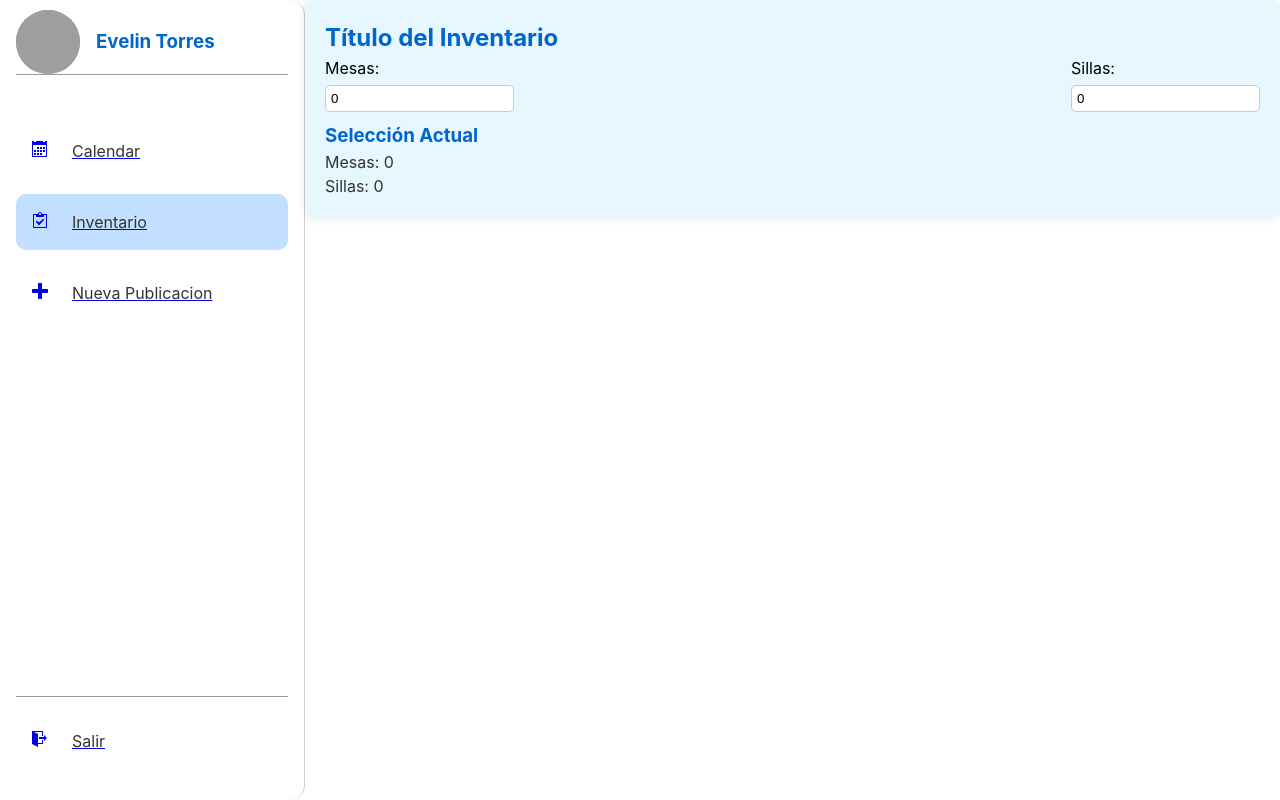
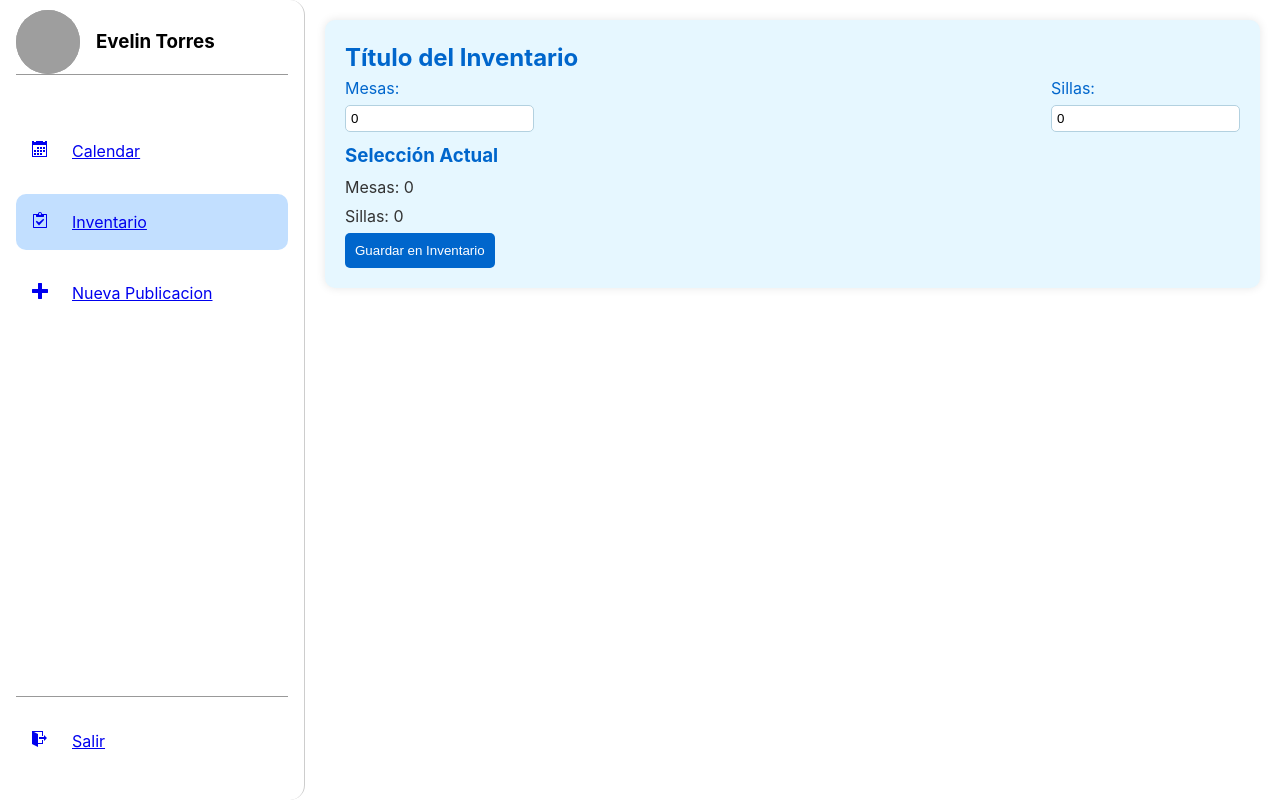
Before and after one commit to Usiel-03A7/eventoseve, a React (Vite) app: page /inventary in a window 1280 px wide. Built offline with nearby package versions, Linux system fonts and the light colour scheme; no server answers; the database is empty; grey boxes are pictures that could not be loaded.

Commit message:
almost finish the inventary

```diff
--- a/src/App.jsx
+++ b/src/App.jsx
@@ -6,9 +6,6 @@ import { db } from './firebase/config';
 import { useEffect, useState } from 'react';
 import { addDoc, collection, deleteDoc, doc, onSnapshot, setDoc } from 'firebase/firestore';
 import Inventary from './components/inventary';
-
-const COSTO_POR_SILLA = 5; // Costo por silla (ajusta según tus necesidades)
-const COSTO_POR_MESA = 10; // Costo por mesa (ajusta según tus necesidades)
 
 function Layout() {
   return (
--- a/src/components/inventary/index.jsx
+++ b/src/components/inventary/index.jsx
@@ -1,13 +1,45 @@
-import { useState } from 'react';
+import { useState, useEffect } from 'react';
 import style from './inventary.module.css';
+import { addDoc, collection, getDocs } from 'firebase/firestore';
+import { db } from '../../firebase/config';
+
 const InventarioComponent = () => {
-
     const [numMesas, setNumMesas] = useState(0);
     const [numSillas, setNumSillas] = useState(0);
+
+    useEffect(() => {
+        const obtenerInventario = async () => {
+            try {
+                const inventarioSnapshot = await getDocs(collection(db, 'inventario'));
+                if (!inventarioSnapshot.empty) {
+                    const inventarioData = inventarioSnapshot.docs[0].data();
+                    setNumMesas(inventarioData.mesas);
+                    setNumSillas(inventarioData.sillas);
+                }
+            } catch (error) {
+                console.error('Error al obtener el inventario:', error.message);
+            }
+        };
+
+        obtenerInventario();
+    }, []); // Se ejecutará solo una vez al montar el componente
+
+    const guardarInventario = async () => {
+        try {
+            const docRef = await addDoc(collection(db, 'inventario'), {
+                mesas: numMesas,
+                sillas: numSillas,
+            });
+
+            console.log('Documento agregado con ID:', docRef.id);
+        } catch (error) {
+            console.error('Error al agregar el documento:', error.message);
+        }
+    };
+
     return (
         <div className={style.container}>
             <h2>Título del Inventario</h2>
-
             <div style={{ display: 'flex', justifyContent: 'space-between' }}>
                 <div>
                     <label>Mesas:</label>
@@ -23,6 +55,7 @@ const InventarioComponent = () => {
                 <p>Mesas: {numMesas}</p>
                 <p>Sillas: {numSillas}</p>
             </div>
+            <button onClick={guardarInventario}>Guardar en Inventario</button>
         </div>
     );
 };
--- a/src/components/inventary/inventary.module.css
+++ b/src/components/inventary/inventary.module.css
@@ -5,28 +5,44 @@
   padding: 20px;
   border-radius: 10px;
   box-shadow: 0 0 10px rgba(0, 0, 0, 0.1);
+  margin: 20px; /* Añadido para dar espacio */
 }
 
-  label {
+.container label {
   display: block;
   margin-bottom: 5px;
+  color: #0066cc; /* Azul más oscuro */
 }
 
-  input {
+.container input {
   padding: 5px;
   margin-bottom: 10px;
   border: 1px solid #b3d1e0; /* Azul más oscuro */
   border-radius: 5px;
 }
 
-  h2 {
+.container h2 {
   color: #0066cc; /* Azul más oscuro */
 }
 
-  h3 {
+.container h3 {
   color: #0066cc; /* Azul más oscuro */
 }
 
-  p {
+.container p {
   color: #333; /* Texto más oscuro */
+  margin: 5px 0; /* Añadido para mejorar la presentación */
 }
+
+.container button {
+  padding: 10px;
+  background-color: #0066cc; /* Azul más oscuro */
+  color: #fff; /* Texto blanco */
+  border: none;
+  border-radius: 5px;
+  cursor: pointer;
+}
+
+.container button:hover {
+  background-color: #005bb5; /* Azul más oscuro al pasar el ratón */
+}
--- a/src/components/sidebar/Profile/Index.jsx
+++ b/src/components/sidebar/Profile/Index.jsx
@@ -3,7 +3,7 @@ import styles from './Profile.module.css'
 export const Profile = () => {
   return (
     <div className={styles.profile__container}>
-      <img className={styles.profile__img} src="https://scontent.fclq1-1.fna.fbcdn.net/v/t39.30808-6/312135917_645461550419141_2731109671351696524_n.jpg?_nc_cat=109&ccb=1-7&_nc_sid=5f2048&_nc_eui2=AeFEcDxua2uz5paFBv7MN-dUtedNmhR6Ez61502aFHoTPvZfpDNQ-rtnNZbezYfmCFqma8XOPUwFwel6i7EqH6LE&_nc_ohc=dsgWXJUZW2oAX_uHiN6&_nc_ht=scontent.fclq1-1.fna&cb_e2o_trans=t&oh=00_AfCNq653ZvhthkkNGnJPbbOJ3xNR75Q9evj3VlrVIgsblw&oe=6568A219" alt="Admin image" />
+      <img className={styles.profile__img} src="https://scontent.fclq1-1.fna.fbcdn.net/v/t39.30808-6/312135917_645461550419141_2731109671351696524_n.jpg?_nc_cat=109&ccb=1-7&_nc_sid=9c7eae&_nc_eui2=AeFEcDxua2uz5paFBv7MN-dUtedNmhR6Ez61502aFHoTPvZfpDNQ-rtnNZbezYfmCFqma8XOPUwFwel6i7EqH6LE&_nc_ohc=hYdtwp8aPzgAX_dUEMi&_nc_ht=scontent.fclq1-1.fna&cb_e2o_trans=t&oh=00_AfBtjqcm8q-pOApPEDF5tgP_616UlyAX-rCRepgKsGC6ew&oe=657A6E59" alt="Admin image" />
       <h3 className={styles.profile__title}>Evelin Torres</h3>
     </div>
   )
```
Lines whose indentation alone changed are shown as unchanged.
